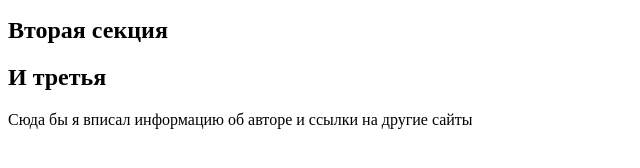
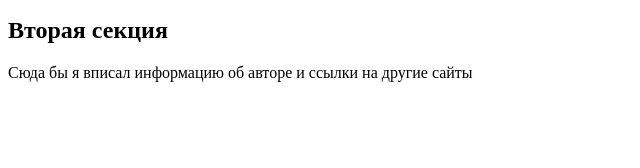
Before and after one commit to alina2345804/git-lessons, a plain HTML site: page index.html in a window 1280 px wide. Shown: the part 632-800 px from the top of the page, without its empty margins (0-640 px from the left). Drawn offline with Linux system fonts and the light colour scheme.

Commit message:
комит

```diff
--- a/index.html
+++ b/index.html
@@ -54,7 +54,7 @@
         <h2>Вторая секция</h2>
         </section>
         <section>
-          <h2>И третья</h2>
+
         </section>
       </article>
     </main>
```
